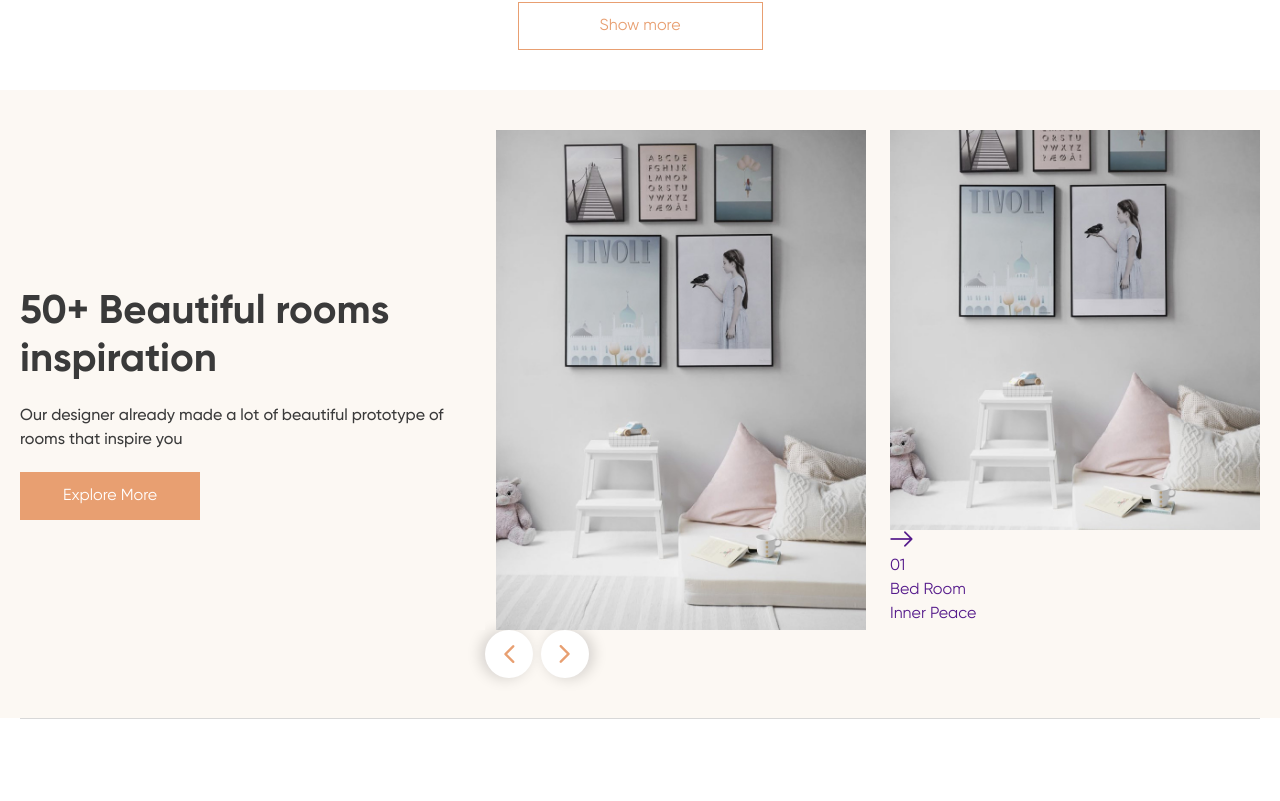
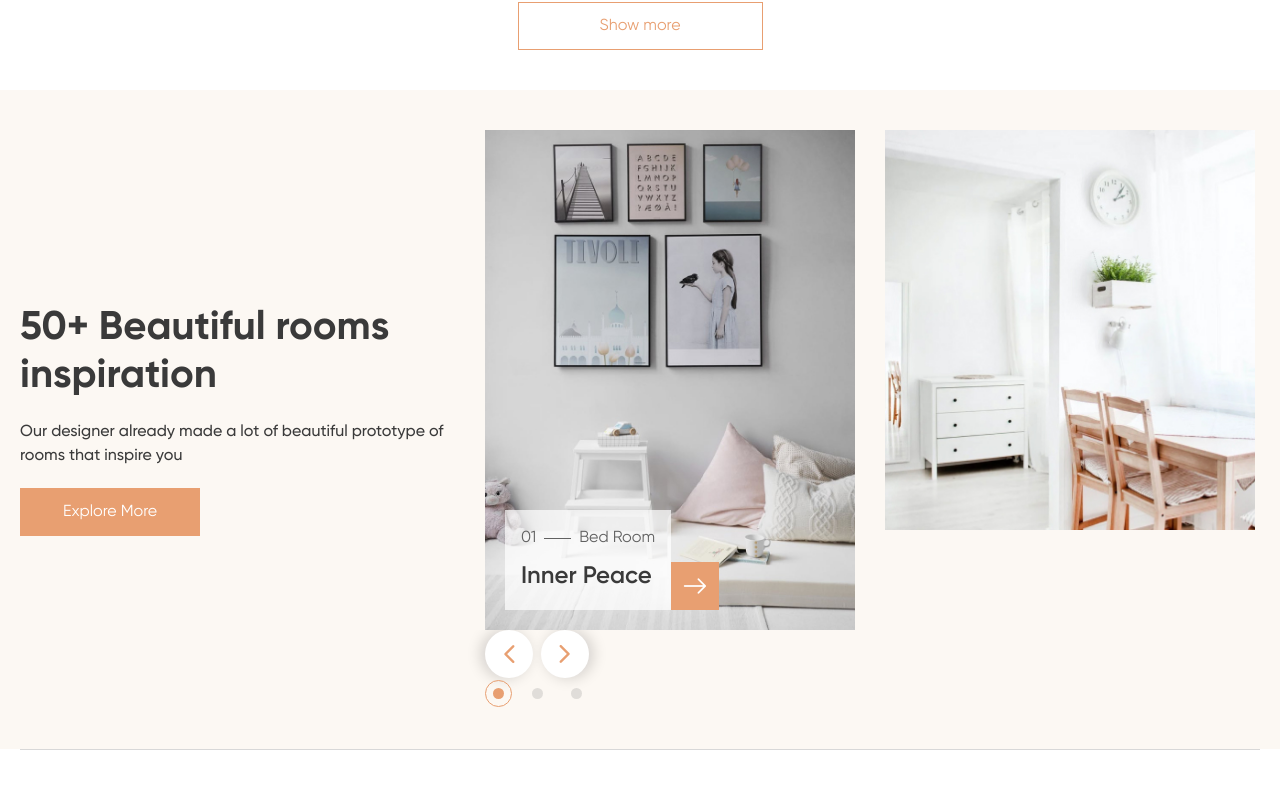
Before and after one commit to jugurj/comforra-furniture-shop, a Vue app: page / in a window 1280 px wide. Shown: the part 1674-2475 px from the top of the page. Built offline with nearby package versions, Linux system fonts and the light colour scheme.

Commit message:
More slides and label styles

```diff
--- a/src/components/Rooms.vue
+++ b/src/components/Rooms.vue
@@ -15,7 +15,7 @@
           <Swiper
             :navigation="swiperNavigation"
             :pagination="swiperPagination"
-            :spaceBetween="24"
+            :spaceBetween="30"
             :slidesPerView="'auto'"
             :loop="true"
             :speed="800"
@@ -27,9 +27,52 @@
               <div class="slider-rooms__image _ibg">
                 <img :src="getImgUrl('01.jpg')" alt="Room image" />
               </div>
-              <a href="" class="slider-rooms__content _icon-arrow-link">
+              <a
+                href=""
+                data-swiper-parallax-opacity="0"
+                data-swiper-parallax-x="100%"
+                class="slider-rooms__content _icon-arrow-link"
+              >
                 <div class="slider-rooms__label label-slider">
                   <div class="label-slider__number">01</div>
+                  <div class="label-slider__line"></div>
+                  <div class="label-slider__text">Bed Room</div>
+                </div>
+                <div class="slider-rooms__title">Inner Peace</div>
+              </a>
+            </SwiperSlide>
+
+            <SwiperSlide>
+              <div class="slider-rooms__image _ibg">
+                <img :src="getImgUrl('02.jpg')" alt="Room image" />
+              </div>
+              <a
+                href=""
+                data-swiper-parallax-opacity="0"
+                data-swiper-parallax-x="100%"
+                class="slider-rooms__content _icon-arrow-link"
+              >
+                <div class="slider-rooms__label label-slider">
+                  <div class="label-slider__number">02</div>
+                  <div class="label-slider__line"></div>
+                  <div class="label-slider__text">Bed Room</div>
+                </div>
+                <div class="slider-rooms__title">Inner Peace</div>
+              </a>
+            </SwiperSlide>
+
+            <SwiperSlide>
+              <div class="slider-rooms__image _ibg">
+                <img :src="getImgUrl('03.jpg')" alt="Room image" />
+              </div>
+              <a
+                href=""
+                data-swiper-parallax-opacity="0"
+                data-swiper-parallax-x="100%"
+                class="slider-rooms__content _icon-arrow-link"
+              >
+                <div class="slider-rooms__label label-slider">
+                  <div class="label-slider__number">03</div>
                   <div class="label-slider__line"></div>
                   <div class="label-slider__text">Bed Room</div>
                 </div>
@@ -93,6 +136,8 @@ export default {
   padding: 40px 0;
 
   &__container {
+    overflow: hidden;
+
     @media (min-width: $md2 + px) {
       display: flex;
     }
@@ -183,6 +228,48 @@ export default {
 
   &__content {
     position: absolute;
+    color: inherit;
+    max-width: 240px;
+    left: 20px;
+    bottom: 20px;
+    padding: 16px;
+    background: rgba(255, 255, 255, 0.7);
+
+    &::before {
+      position: absolute;
+      bottom: 0;
+      right: 0;
+      transform: translate(100%, 0px);
+      width: 48px;
+      height: 48px;
+      background-color: $orangeColor;
+      color: #fff;
+      display: flex;
+      justify-content: center;
+      align-items: center;
+    }
+  }
+  &__title {
+    font-weight: 600;
+    font-size: 24px;
+  }
+}
+
+.label-slider {
+  display: grid;
+  color: $darkGrayColor;
+  gap: 8px;
+  align-items: center;
+  justify-content: start;
+  grid-template-columns: auto 27px auto;
+
+  &:not(:last-child) {
+    margin-bottom: 8px;
+  }
+
+  &__line {
+    height: 1px;
+    background-color: $darkGrayColor;
   }
 }
 </style>
```
